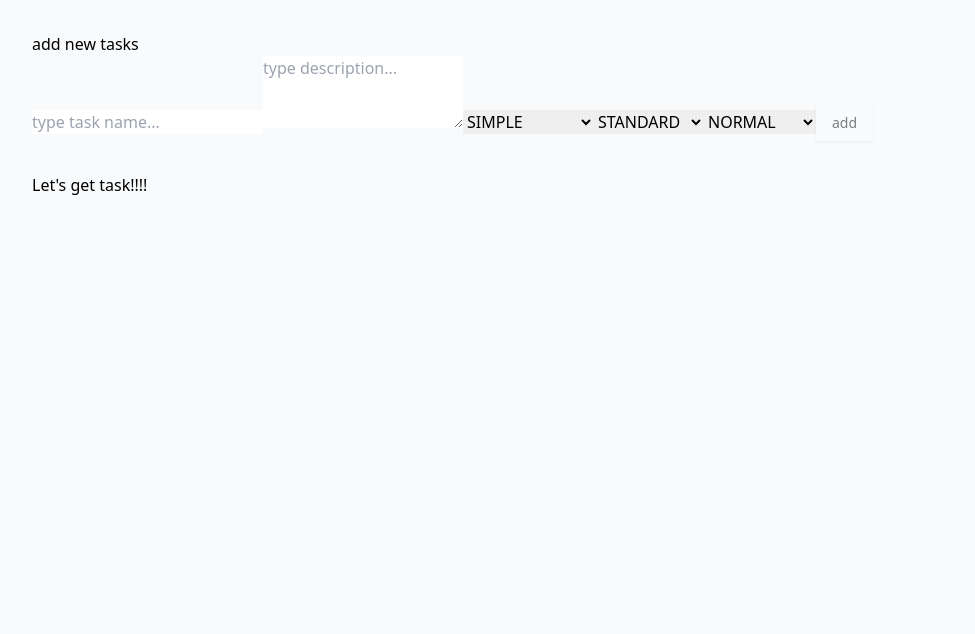
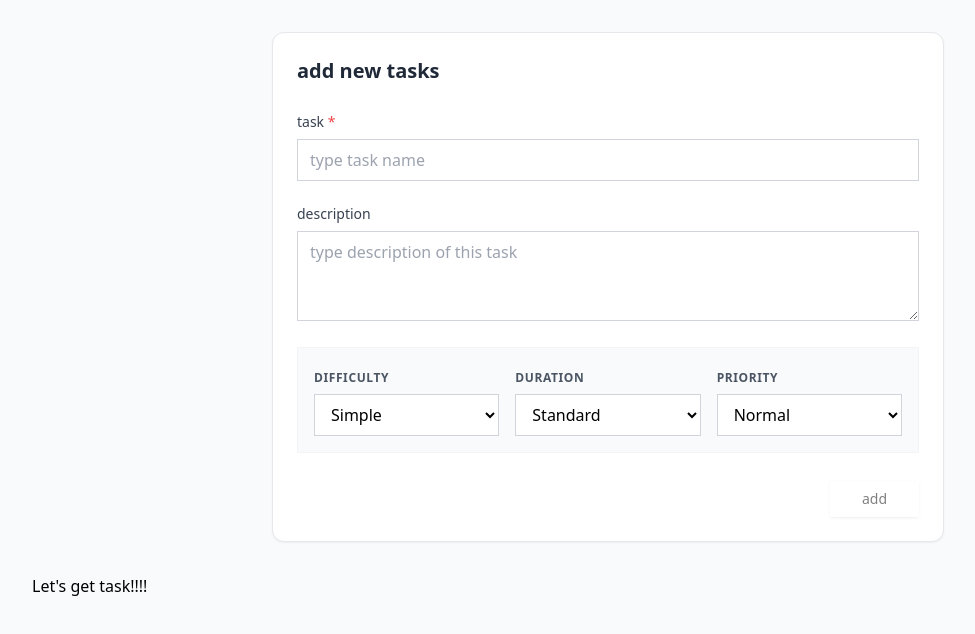
Before and after one commit to superhorin/TaskEnce, a React app in the folder frontend/: page / in a window 1280 px wide. Shown: the top 634 px of the page, without its empty margins (32-1007 px from the left). Built offline with nearby package versions, Linux system fonts and the light colour scheme; no server answers; the HTML template or start-up script is replaced by a standard one.

Commit message:
design: change design of task form

```diff
--- a/frontend/src/features/tasks/components/TaskColumn.tsx
+++ b/frontend/src/features/tasks/components/TaskColumn.tsx
@@ -11,7 +11,7 @@ export const TaskColumn = ({ title, tasks, titleColor }: TaskColumnProps) => {
 	return (
 		<div>
 			<h2 className={`text-xl font-bold mb-4 ${titleColor}`}>{title}</h2>
-			<ul className="space-y-2">
+			<ul>
 				{tasks.map((task) => (
 					<li key={task.id}>
 						<Card className="w-full shadow-sm hover:shadow-md transition-shadow">
--- /dev/null
+++ b/frontend/src/features/tasks/components/TaskForm.tsx
@@ -0,0 +1,131 @@
+import { useState } from "react";
+import { useAppDispatch, useAppSelector } from "../../../app/hooks";
+import { addTask } from "../taskSlice";
+import { Button } from "@/components/ui/button";
+import type { Difficulty, Duration, Priority } from "../task";
+
+export const TaskForm = () => {
+	const dispatch = useAppDispatch();
+	const loading = useAppSelector(state => state.tasks.loading);
+
+	const [title, setTitle] = useState('');
+	const [description, setDescription] = useState('');
+	const [difficulty, setDifficulty] = useState<Difficulty>('SIMPLE');
+	const [duration, setDuration] = useState<Duration>('STANDARD');
+	const [priority, setPriority] = useState<Priority>('NORMAL');
+
+	const handleSubmit = async(e: React.FormEvent) => {
+		e.preventDefault();
+		if (!title.trim()) return;
+
+		dispatch(addTask({
+			title,
+			description,
+			difficulty,
+			duration,
+			priority,
+		}));
+		setTitle('');
+		setDescription('');
+		setDifficulty('SIMPLE');
+		setDuration('STANDARD');
+		setPriority('NORMAL');
+	};
+
+	return (
+		<div className="w-full max-w-2xl mx-auto p-6 bg-white rounded-xl shadow-sm border border-gray-200">
+			<h3 className="text-xl font-bold text-gray-800 mb-6">add new tasks</h3>
+			<form onSubmit={handleSubmit} className="space-y-5">
+				<div className="space-y-1.5">
+                    <label htmlFor="task-title" className="text-sm font-medium text-gray-700">
+                        task <span className="text-red-500">*</span>
+                    </label>
+                    <input
+                        id="task-title"
+                        type="text"
+                        value={title}
+                        onChange={(e) => setTitle(e.target.value)}
+                        placeholder="type task name"
+                        disabled={loading}
+                        className="w-full px-3 py-2 border border-gray-300 rounded-md focus:outline-none focus:ring-2 focus:ring-slate-800 focus:border-transparent disabled:bg-gray-100 disabled:cursor-not-allowed transition-colors"
+                    />
+                </div>
+
+				<div className="space-y-1.5">
+                    <label htmlFor="task-desc" className="text-sm font-medium text-gray-700">
+                        description
+                    </label>
+                    <textarea
+                        id="task-desc"
+                        value={description}
+                        onChange={(e) => setDescription(e.target.value)}
+                        placeholder="type description of this task"
+                        disabled={loading}
+                        rows={3}
+                        className="w-full px-3 py-2 border border-gray-300 rounded-md focus:outline-none focus:ring-2 focus:ring-slate-800 focus:border-transparent disabled:bg-gray-100 disabled:cursor-not-allowed transition-colors resize-y"
+                    />
+                </div>
+
+				<div className="grid grid-cols-1 md:grid-cols-3 gap-4 p-4 bg-gray-50 rounded-lg border border-gray-100">
+                    <div className="space-y-1.5">
+                        <label className="text-xs font-semibold text-gray-600 uppercase tracking-wider">Difficulty</label>
+                        <select
+                            value={difficulty}
+                            onChange={(e) => setDifficulty(e.target.value as Difficulty)}
+                            disabled={loading}
+                            className="w-full px-3 py-2 bg-white border border-gray-300 rounded-md focus:outline-none focus:ring-2 focus:ring-slate-800 disabled:bg-gray-100 transition-colors"
+                        >
+                            <option value="TRIVIAL">Trivial</option>
+                            <option value="SIMPLE">Simple</option>
+                            <option value="CHALLENGING">Challenging</option>
+                            <option value="HARD">Hard</option>
+                            <option value="EPIC">Epic</option>
+                        </select>
+                    </div>
+
+                    <div className="space-y-1.5">
+                        <label className="text-xs font-semibold text-gray-600 uppercase tracking-wider">Duration</label>
+                        <select
+                            value={duration}
+                            onChange={(e) => setDuration(e.target.value as Duration)}
+                            disabled={loading}
+                            className="w-full px-3 py-2 bg-white border border-gray-300 rounded-md focus:outline-none focus:ring-2 focus:ring-slate-800 disabled:bg-gray-100 transition-colors"
+                        >
+                            <option value="BURST">Burst</option>
+                            <option value="QUICK">Quick</option>
+                            <option value="STANDARD">Standard</option>
+                            <option value="LONG">Long</option>
+                            <option value="MARATHON">Marathon</option>
+                        </select>
+                    </div>
+
+                    <div className="space-y-1.5">
+                        <label className="text-xs font-semibold text-gray-600 uppercase tracking-wider">Priority</label>
+                        <select
+                            value={priority}
+                            onChange={(e) => setPriority(e.target.value as Priority)}
+                            disabled={loading}
+                            className="w-full px-3 py-2 bg-white border border-gray-300 rounded-md focus:outline-none focus:ring-2 focus:ring-slate-800 disabled:bg-gray-100 transition-colors"
+                        >
+                            <option value="MINOR">Minor</option>
+                            <option value="NORMAL">Normal</option>
+                            <option value="IMPORTANT">Important</option>
+                            <option value="MAJOR">Major</option>
+                            <option value="CRITICAL">Critical</option>
+                        </select>
+                    </div>
+                </div>
+
+				<div className="pt-2 flex justify-end">
+                    <Button
+                        type="submit"
+                        disabled={loading || !title.trim()}
+                        className="w-full sm:w-auto px-8"
+                    >
+                        {loading ? 'sending..' : 'add'}
+                    </Button>
+                </div>
+			</form>
+		</div>
+	);
+}
--- a/frontend/src/features/tasks/components/TaskHandler.tsx
+++ /dev/null
@@ -1,97 +0,0 @@
-import { useState } from "react";
-import { useAppDispatch, useAppSelector } from "../../../app/hooks";
-import { addTask } from "../taskSlice";
-import { Button } from "@/components/ui/button";
-import type { Difficulty, Duration, Priority } from "../task";
-
-export const TaskHandler = () => {
-	const dispatch = useAppDispatch();
-	const loading = useAppSelector(state => state.tasks.loading);
-
-	const [title, setTitle] = useState('');
-	const [description, setDescription] = useState('');
-	const [difficulty, setDifficulty] = useState<Difficulty>('SIMPLE');
-	const [duration, setDuration] = useState<Duration>('STANDARD');
-	const [priority, setPriority] = useState<Priority>('NORMAL');
-
-	const handleSubmit = async(e: React.FormEvent) => {
-		e.preventDefault();
-		if (!title.trim()) return;
-
-		dispatch(addTask({
-			title,
-			description,
-			difficulty,
-			duration,
-			priority,
-		}));
-		setTitle('');
-		setDescription('');
-		setDifficulty('SIMPLE');
-		setDuration('STANDARD');
-		setPriority('NORMAL');
-	};
-
-	return (
-		<div>
-			<h3>add new tasks</h3>
-			<form onSubmit={handleSubmit}>
-				<input
-					type="text"
-					value={title}
-					onChange={(e) => setTitle(e.target.value)}
-					placeholder="type task name..."
-					disabled={loading}
-				/>
-
-				<textarea
-					value={description}
-					onChange={(e) => setDescription(e.target.value)}
-					placeholder="type description..."
-					disabled={loading}
-					rows={3}
-				/>
-
-				<select
-					value={difficulty}
-					onChange={(e) => setDifficulty(e.target.value as Difficulty)}
-					disabled={loading}
-				>
-					<option value="TRIVIAL">TRIVIAL</option>
-					<option value="SIMPLE">SIMPLE</option>
-					<option value="CHALLENGING">CHALLENGING</option>
-					<option value="HARD">HARD</option>
-					<option value="EPIC">EPIC</option>
-				</select>
-
-				<select
-					value={duration}
-					onChange={(e) => setDuration(e.target.value as Duration)}
-					disabled={loading}
-				>
-					<option value="BURST">BURST</option>
-					<option value="QUICK">QUICK</option>
-					<option value="STANDARD">STANDARD</option>
-					<option value="LONG">LONG</option>
-					<option value="MARATHON">MARATHON</option>
-				</select>
-
-				<select
-					value={priority}
-					onChange={(e) => setPriority(e.target.value as Priority)}
-					disabled={loading}
-				>
-					<option value="MINOR">MINOR</option>
-					<option value="NORMAL">NORMAL</option>
-					<option value="IMPORTANT">IMPORTANT</option>
-					<option value="MAJOR">MAJOR</option>
-					<option value="CRITICAL">CRITICAL</option>
-				</select>
-
-				<Button type="submit" disabled={loading || !title.trim()}>
-					{loading ? 'Sending...' : 'add'}
-				</Button>
-			</form>
-		</div>
-	);
-}
--- a/frontend/src/features/tasks/components/TaskList.tsx
+++ b/frontend/src/features/tasks/components/TaskList.tsx
@@ -11,7 +11,7 @@ export const TaskList = () => {
 			<p>loading...</p>) : tasks.length === 0 ? (
 				<p>Let's get task!!!!</p>
 			) : (
-			<div className="grid grid-cols-2 gap-8">
+			<div>
 				<TaskColumn title="ALL" tasks={tasks} />
 			</div>
 		)
--- a/frontend/src/features/tasks/components/TaskManager.tsx
+++ b/frontend/src/features/tasks/components/TaskManager.tsx
@@ -1,5 +1,5 @@
 import { useEffect } from "react";
-import { TaskHandler } from "./TaskHandler";
+import { TaskForm } from "./TaskForm";
 import { TaskList } from "./TaskList";
 import { fetchTasks } from "../taskSlice";
 import { useAppDispatch } from "../../../app/hooks";
@@ -14,7 +14,7 @@ export const TaskManager = () => {
 	return (
 		<div className="max-w-6xl mx-auto">
 			<div className="mb-8">
-				<TaskHandler />
+				<TaskForm />
 			</div>
 			<TaskList />
 		</div>
```
